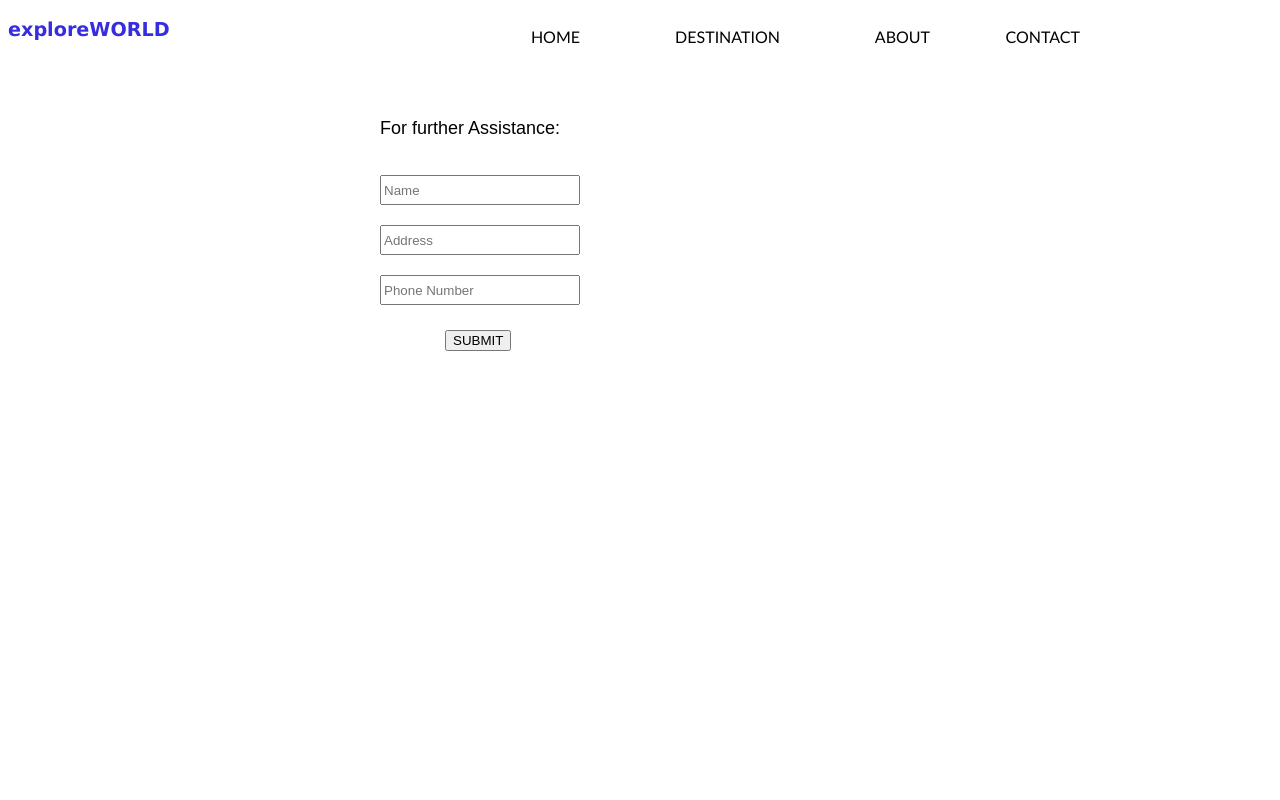
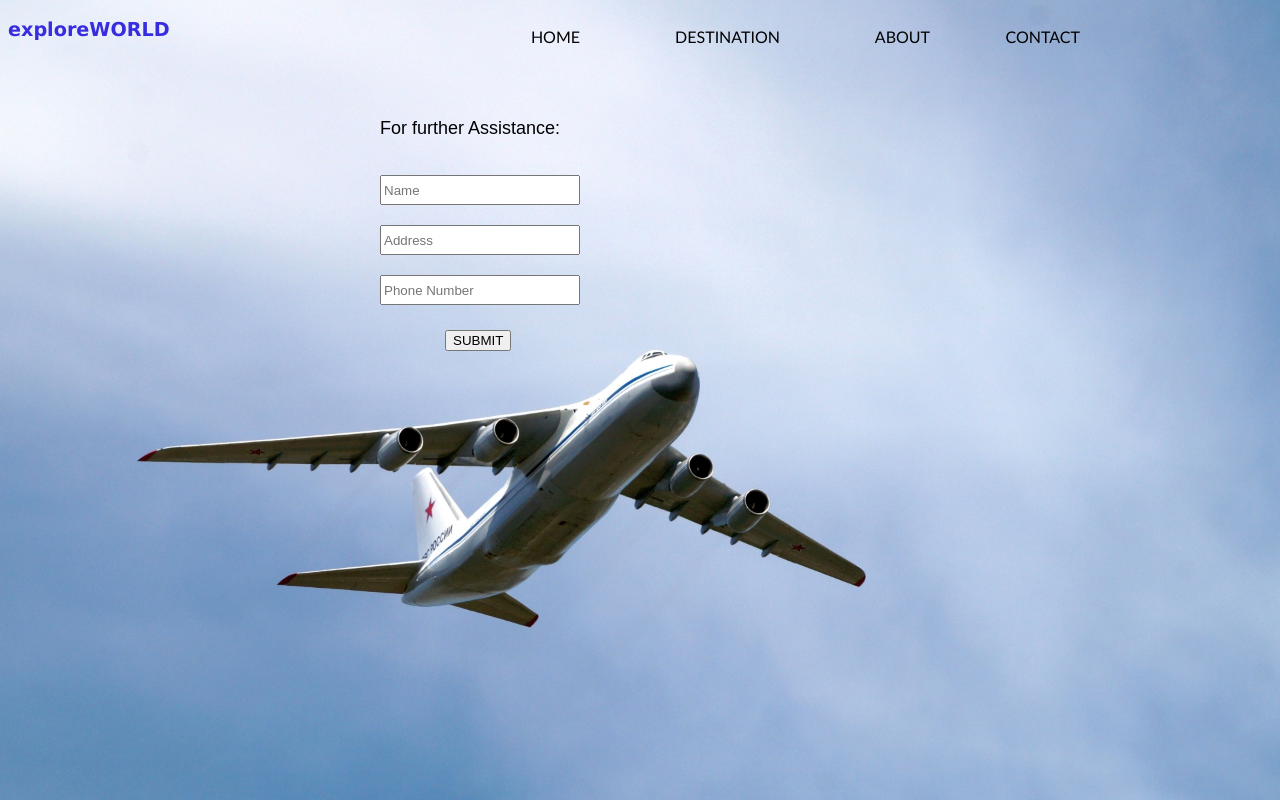
Before and after one commit to Mithun-rs/travel-page, a plain HTML site: page contact.html in a window 1280 px wide. Drawn offline with Linux system fonts and the light colour scheme.

Commit message:
Update contact.css

```diff
--- a/contact.css
+++ b/contact.css
@@ -1,6 +1,6 @@
 body
 {
-    background: url(img/victory-day-766740.jpg);
+    background: url(victory-day-766740.jpg);
     background-size: cover;
 }
 
```
